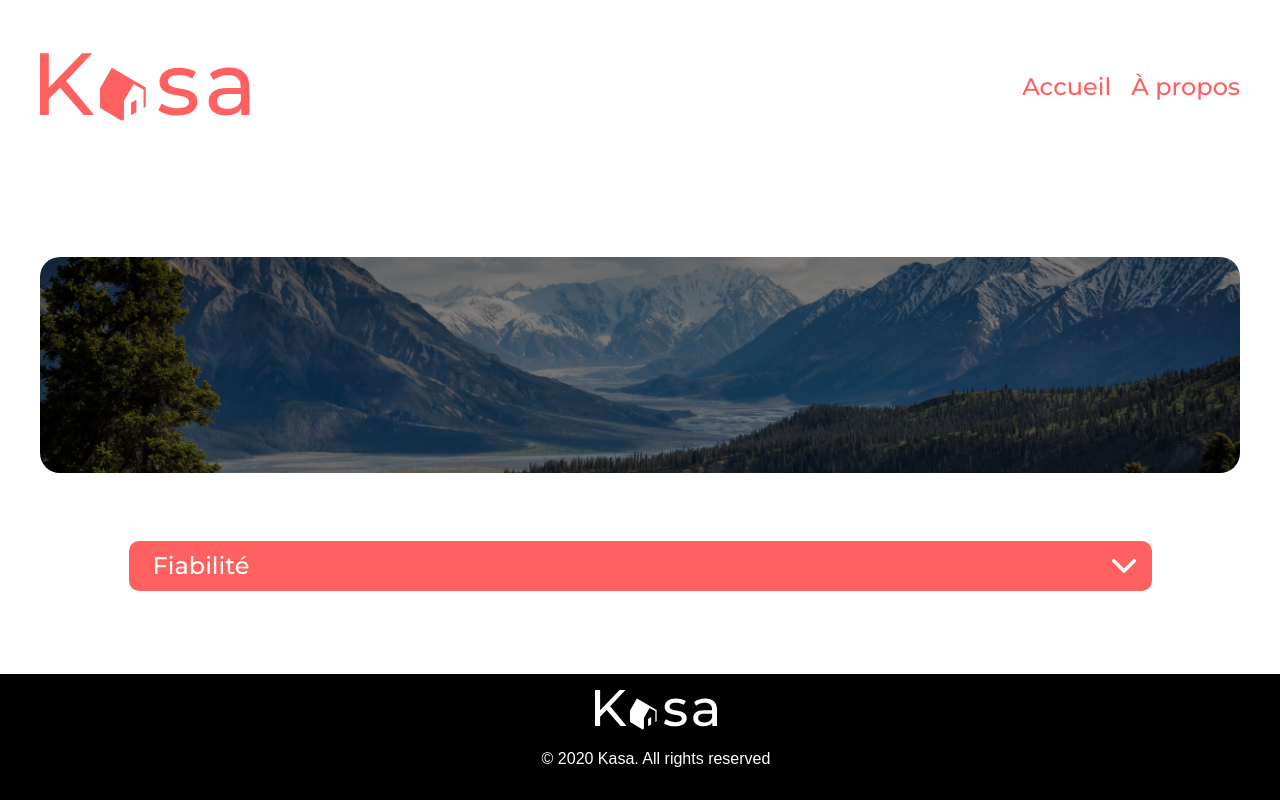
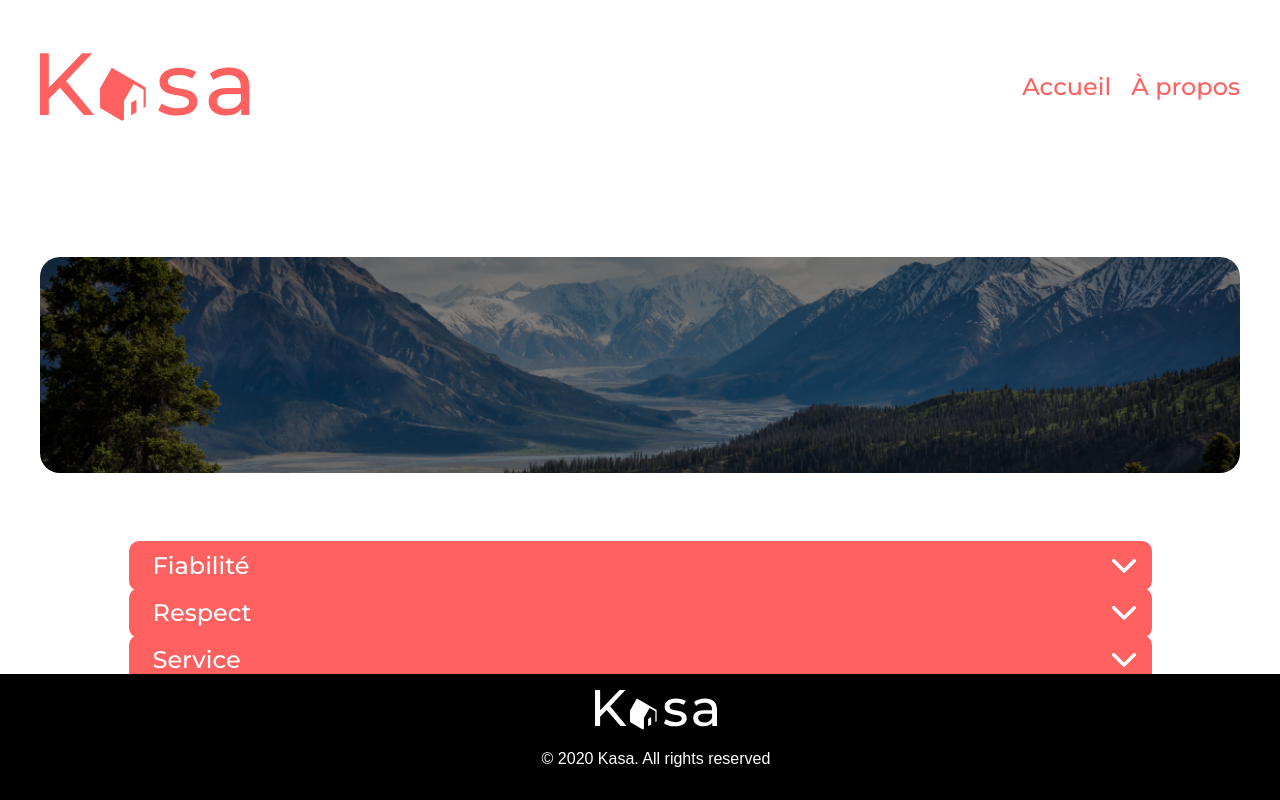
Before and after one commit to Bmajri75/kazaapp, a React (Create React App) app: page /about in a window 1280 px wide. Built offline with nearby package versions, Linux system fonts and the light colour scheme.

Commit message:
ajoute du carousel, page about a revoir

```diff
--- a/src/components/Dropdown.js
+++ b/src/components/Dropdown.js
@@ -2,7 +2,7 @@ import React, { useState } from "react";
 import vector from "../assets/images/vector.svg";
 import "../styles/dropdown.scss";
 
-function Dropdown({ name }) {
+function Dropdown({ name, description }) {
   const [isOpen, setIsOpen] = useState(false);
 
   const toggleDropdown = () => {
@@ -17,11 +17,7 @@ function Dropdown({ name }) {
       </div>
       {isOpen && (
         <div className="dropdown-content">
-          <p>
-            La bienveillance fait partie des valeurs fondatrices de Kasa. <br />
-            Tout comportement discriminatoire ou de perturbation du voisinage
-            entraînera une exclusion de notre plateforme.
-          </p>
+          <p>{description}</p>
         </div>
       )}
     </div>
--- /dev/null
+++ b/src/datas/text.json
@@ -0,0 +1,22 @@
+[
+  {
+    "id": "001",
+    "title": "Fiabilité",
+    "texte": "Les annonces postées sur Kasa garantissent une fiabilité totale. Les photos sont conformes aux logements, et toutes les informations sont régulièrement vérifiées  par nos équipes."
+  },
+  {
+    "id": "002",
+    "title": "Respect",
+    "texte": "La bienveillance fait partie des valeurs fondatrices de Kasa. Tout comportement discriminatoire ou de perturbation du voisinage entraînera une exclusion de notre plateforme."
+  },
+  {
+    "id": "003",
+    "title": "Service",
+    "texte": "Nos équipes se tiennent à votre disposition pour vous fournir une expérience parfaite. N'hésitez pas à nous contacter si vous avez la moindre question. "
+  },
+  {
+    "id": "004",
+    "title": "Sécurité",
+    "texte": "La sécurité est la priorité de Kasa. Aussi bien pour nos hôtes que pour les voyageurs, chaque logement correspond aux critères de sécurité établis par nos services. En laissant une note aussi bien à l'hôte qu'au locataire, cela permet à nos équipes de vérifier que les standards sont bien respectés. Nous organisons également des ateliers sur la sécurité domestique pour nos hôtes."
+  }
+]
--- a/src/pages/About.js
+++ b/src/pages/About.js
@@ -3,6 +3,7 @@ import Section from "../components/Section.js";
 import Header from "../components/Header.js";
 import Dropdown from "../components/Dropdown.js";
 import image from "../assets/images/background_about.png";
+import datas from "../datas/text.json";
 import "../styles/accueil.scss";
 
 function Accueil() {
@@ -13,7 +14,9 @@ function Accueil() {
       </div>
       <div className="body">
         <Section background={image} src=" image banniere" />
-        <Dropdown name="Fiabilité" />
+        {datas.map((data) => (
+          <Dropdown key={data.id} name={data.title} description={data.texte} />
+        ))}
       </div>
     </div>
   );
--- a/src/styles/dropdown.scss
+++ b/src/styles/dropdown.scss
@@ -1,4 +1,7 @@
 .dropdown {
+  display: flex;
+  flex-direction: column;
+  gap: 50px;
   width: 1023px;
   height: 47px;
   font-family: Montserrat;
@@ -6,6 +9,7 @@
   font-weight: 500;
   line-height: 34.22px;
   text-align: left;
+
   p {
     margin: 0.5rem;
   }
@@ -29,7 +33,6 @@
   font-weight: 400;
   line-height: 34.22px;
   text-align: left;
-
   background: #f6f6f6;
   p {
     margin: 0;
```
Also changed, not shown: src/components/Carousel.js (added, +49 -0 lines), src/styles/carousel.scss (added).
